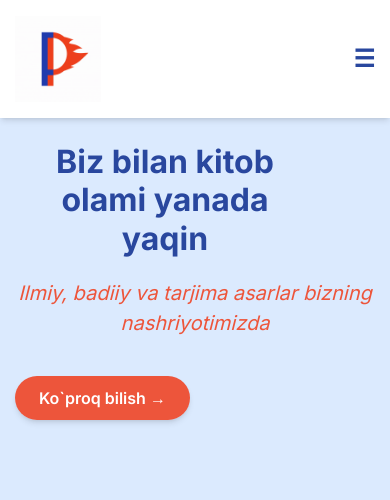
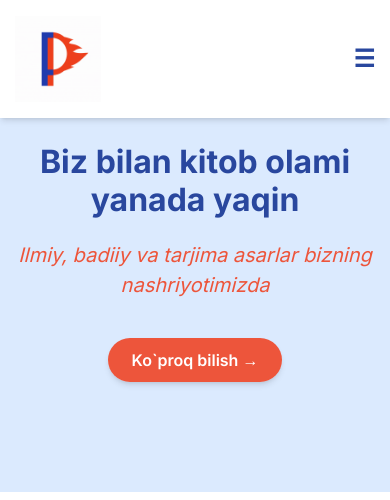
Before and after one commit to Guli-Alimova/farengeyt, a Next.js app: page / in a window 390 px wide. Shown: the top 500 px of the page. Built offline with nearby package versions, Linux system fonts and the light colour scheme.

Commit message:
style:in intro section edit button position

```diff
--- a/components/Intro/Intro.tsx
+++ b/components/Intro/Intro.tsx
@@ -7,10 +7,10 @@ const Intro = () => {
   return (
     <div className="relative bg-blue-100 overflow-hidden pb-20">
       <div className="container">
-        <div className="flex flex-col lg:flex-row items-center justify-between pt-[25px] relative z-10">
+        <div className="flex flex-col lg:flex-row items-center justify-between pt-[25px] relative z-10 text-center lg:text-left">
           {/* Text Section */}
           <div className=" max-w-xl">
-            <h1 className="text-center lg:text-left text-[32px] sm:text-[56px] lg:text-[64px] leading-[1.2] font-bold md:text-center text-primary font-inter lg:w-[735px] md:w-[450px] w-[300px]">
+            <h1 className="text-center lg:text-left text-[32px] sm:text-[56px] lg:text-[64px] leading-[1.2] font-bold md:text-center text-primary font-inter lg:w-[735px]  ">
              Biz bilan kitob olami yanada yaqin
             </h1>
               <p className="text-secondary text-[20px] italic mb-12 mt-5 text-center lg:text-left">Ilmiy, badiiy va tarjima asarlar bizning nashriyotimizda</p>
```
